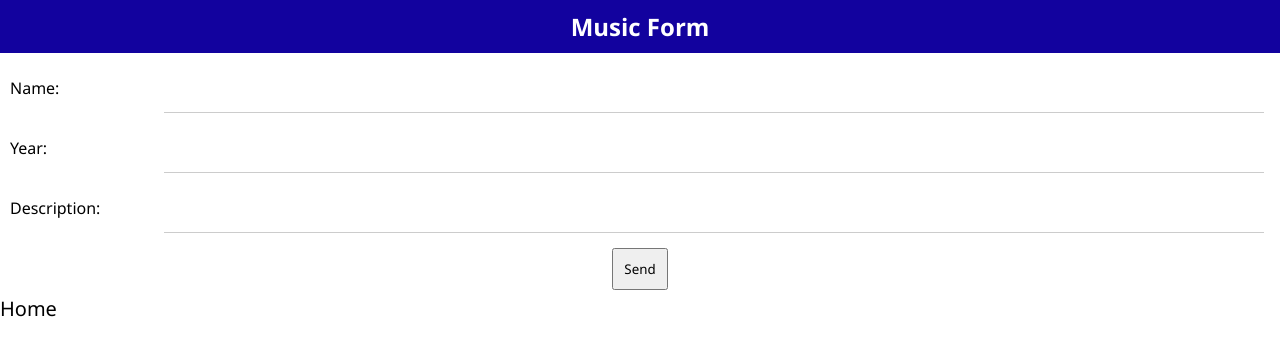
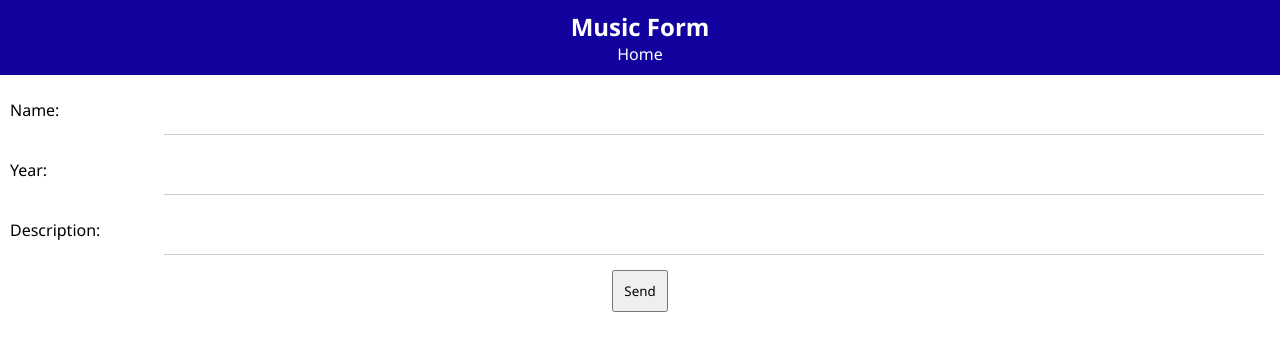
Before and after one commit to gabriel-laurindo-1/django-crud, a Django app: page /create/ in a window 1280 px wide. Shown: the top 356 px of the page. Run offline with Django 3.2, Linux system fonts and the light colour scheme.

Commit message:
Link para voltar  home

```diff
--- a/musicstore/templates/music_detail.html
+++ b/musicstore/templates/music_detail.html
@@ -4,14 +4,11 @@
 <section class="content">
     <header>
         <h1>Music Details</h1>
+        <a class="btn" href="{% url 'manager:music-list' %}"> Home </a>
     </header>
     <h1>{{ object.name }}</h1>
     <p>{{ object.year }}</p>
     <p>{{ object.description }}</p>
 
-    <br>
-    <p>
-        <a href="{% url 'manager:music-list' %}"> Home </a>
-    </p>
 </section>
 {% endblock %}
--- a/musicstore/templates/music_form.html
+++ b/musicstore/templates/music_form.html
@@ -4,6 +4,7 @@
 <section class="content">
     <header>
         <h1> Music Form </h1>
+        <a class="btn" href="{% url 'manager:music-list' %}"> Home </a>
     </header>
     <form action="" method="post" >
         {% csrf_token %}
@@ -18,9 +19,5 @@
         </div><!--form-control-->
     </form>
 
-    <p>
-        <a href="{% url 'manager:music-list' %}"> Home </a>
-    </p>
-
 </section><!--content-->
 {% endblock %}
```
